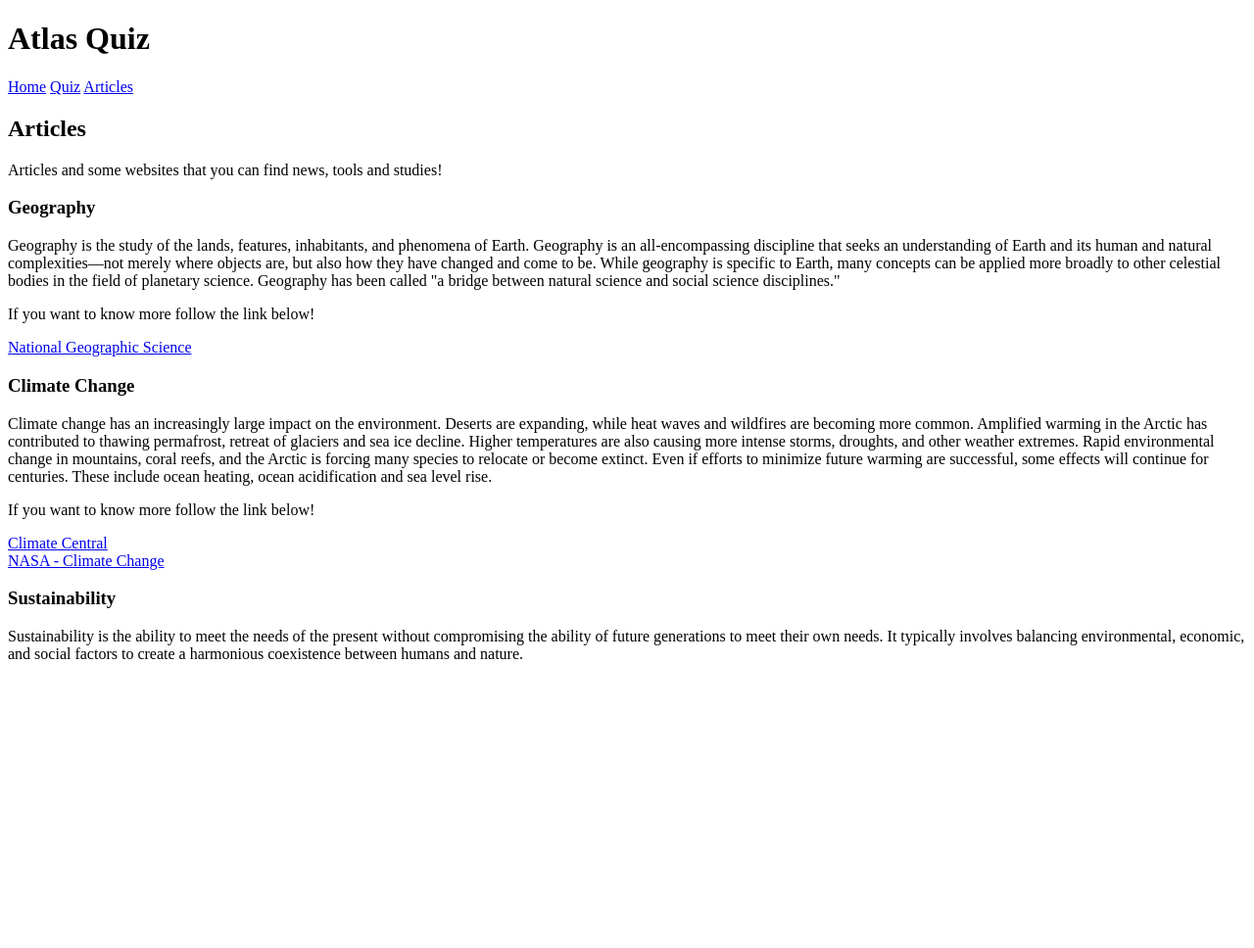
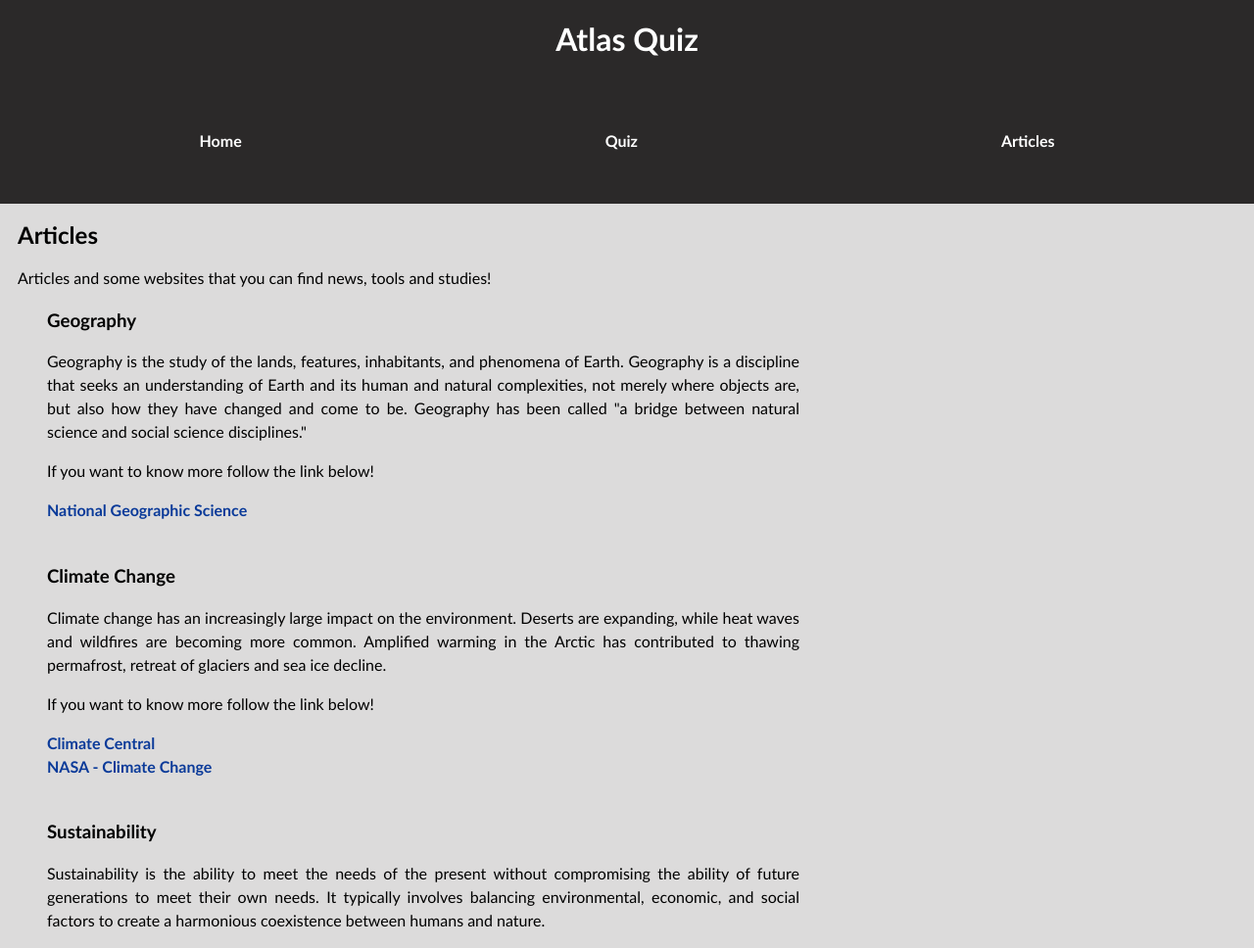
Before and after one commit to llGustavsson/flask_site, a Flask app: page /articles in a window 1280 px wide. Shown: the whole page at 98% size. Before the commit the page ends 673 px from the top, so only its background shows below. Run offline with Flask 3, Linux system fonts and the light colour scheme.

Commit message:
CSS
Add basic css style

```diff
--- a/flaskr/static/style.css
+++ b/flaskr/static/style.css
@@ -0,0 +1,115 @@
+html {
+    line-height: 1.5em;
+    font-family: 'Trebuchet MS', 'Lucida Sans Unicode', 'Lucida Grande', 'Lucida Sans', Arial, sans-serif;
+    text-align: justify;
+    padding: 0;
+}
+
+body {
+    box-sizing: border-box;
+    margin: 0;
+    padding: 0;
+    background-color: #dcdbdb;
+}
+
+a {
+    text-decoration: none;
+    font-weight: bolder;
+    color: #0a3a99;
+}
+
+header {
+    background-color: #2b2929;
+    color: white;
+}
+
+header p{
+    text-decoration: none;
+    color: white;
+}
+
+header h1{
+    text-align: center;
+    margin: 0;
+    padding: 0;
+    line-height: 2.5em;
+}
+
+nav {
+    display: grid;
+    grid-template-columns: auto auto auto;
+    padding: 18px;
+}
+
+nav a {
+    text-align: center;
+    padding: 18px;
+}
+
+div {
+    padding-left: 20px;
+}
+
+form {
+    font-size: 18px;
+    line-height: 2.5em;
+}
+
+form p{
+    font-size: 18px;
+}
+
+hr {
+    display: block;
+    height: 1px;
+    border: 0;
+    border-top: 1px solid #525252;
+}
+
+ul {
+    line-height: 2.5em;
+}
+
+a:link, a:visited {
+    text-decoration: none;
+}
+
+.menu_text {
+    font-size: 48px;
+    text-align: center;
+    padding: 12px;
+}
+
+.container {
+    display: grid;
+    grid-template-columns: auto auto;
+    padding: 48px;
+    text-align: center;
+    line-height: 5em;
+}
+
+.articles_menu {
+    padding-left: 18px;
+}
+
+.div_articles {
+    padding-left: 48px;
+    max-width: 60vw;
+}
+
+#quiz_title {
+    font-size: 28px;
+    padding: 18px;
+}
+
+#quiz_body {
+    padding-left: 18px;
+}
+
+#score {
+    padding: 18px;
+}
+
+#sub_p {
+    font-size: 24px;
+}
--- a/flaskr/templates/articles.html
+++ b/flaskr/templates/articles.html
@@ -3,37 +3,33 @@
 {% block title %}Articles - Atlas Quiz{% endblock %}
 
 {% block content %}
-    <h2>Articles</h2>
-    <p>Articles and some websites that you can find news, tools and studies!</p>
-    <div>
+    <h2 class="articles_menu">Articles</h2>
+    <p class="articles_menu">Articles and some websites that you can find news, tools and studies!</p>
+    <div class="div_articles">
         <h3>Geography</h3>
         <p>
             Geography is the study of the lands, features, inhabitants, and phenomena of Earth.
-            Geography is an all-encompassing discipline that seeks an understanding of Earth
-            and its human and natural complexities—not merely where objects are,
+            Geography is a discipline that seeks an understanding of Earth
+            and its human and natural complexities, not merely where objects are,
             but also how they have changed and come to be.
-            While geography is specific to Earth, many concepts can be applied more
-            broadly to other celestial bodies in the field of planetary science.
             Geography has been called "a bridge between natural science and social science disciplines."
         </p>
         <p>If you want to know more follow the link below!</p>
         <a href="https://www.nationalgeographic.com/science">National Geographic Science</a>
+        <br>
         <br>
         <h3>Climate Change</h3>
         <p>
             Climate change has an increasingly large impact on the environment.
             Deserts are expanding, while heat waves and wildfires are becoming more common.
             Amplified warming in the Arctic has contributed to thawing permafrost,
-            retreat of glaciers and sea ice decline. Higher temperatures are also causing more intense storms,
-            droughts, and other weather extremes. Rapid environmental change in mountains, coral reefs,
-            and the Arctic is forcing many species to relocate or become extinct.
-            Even if efforts to minimize future warming are successful, some effects will continue for centuries.
-            These include ocean heating, ocean acidification and sea level rise.
+            retreat of glaciers and sea ice decline.
         </p>
         <p>If you want to know more follow the link below!</p>
         <a href="https://www.climatecentral.org/">Climate Central</a>
         <br>
         <a href="https://science.nasa.gov/climate-change/">NASA - Climate Change</a>
+        <br>
         <br>
         <h3>Sustainability</h3>
         <p>
--- a/flaskr/templates/base.html
+++ b/flaskr/templates/base.html
@@ -12,9 +12,9 @@
             <h1>Atlas Quiz</h1>
 
             <nav>
-                <a href="{{ url_for('index') }}">Home</a>
-                <a href="{{ url_for('quiz') }}">Quiz</a>
-                <a href="{{ url_for('articles') }}">Articles</a>
+                <a href="{{ url_for('index') }}"><p>Home</p></a>
+                <a href="{{ url_for('quiz') }}"><p>Quiz</p></a>
+                <a href="{{ url_for('articles') }}"><p>Articles</p></a>
             </nav>
         </header>
     {% endblock %}
--- a/flaskr/templates/index.html
+++ b/flaskr/templates/index.html
@@ -3,7 +3,9 @@
 {% block title %}Home - Atlas Quiz{% endblock %}
 
 {% block content %}
-    <h2>Welcome to the Atlas Quiz</h2>
+    <h2 class="menu_text">Welcome to the Atlas Quiz</h2>
+    <p class="menu_text" id="sub_p">A website with quiz and articles about geography, climate change and sustainability</p>
+    <div class="container">
         <section>
             <h2>Quiz</h2>
             <a href="{{ url_for('quiz') }}">Start Quiz</a>
@@ -12,4 +14,5 @@
             <h2>Articles</h2>
             <a href="{{ url_for('articles') }}">Learn More</a>
         </section>
+    </div>
 {% endblock %}
--- a/flaskr/templates/result.html
+++ b/flaskr/templates/result.html
@@ -3,8 +3,9 @@
 {% block title %}Results - Atlas Quiz{% endblock %}
 
 {% block content %}
-    <h2>Your Score: {{ score }}/{{ total }}</h2>
+    <h2 id="score">Your Score: {{ score }}/{{ total }}</h2>
 
+    <div>
         <h4>Review:</h4>
         <ul>
             {% for r in results %}
@@ -20,4 +21,6 @@
 
         <a href="{{ url_for('quiz') }}">Try Again</a>
         <a href="{{ url_for('index') }}">Back Home</a>
+
+    </div>
 {% endblock %}
```
Also changed, not shown: flaskr/templates/quiz.html (+5 -3 lines). Lines whose indentation alone changed are shown as unchanged.
